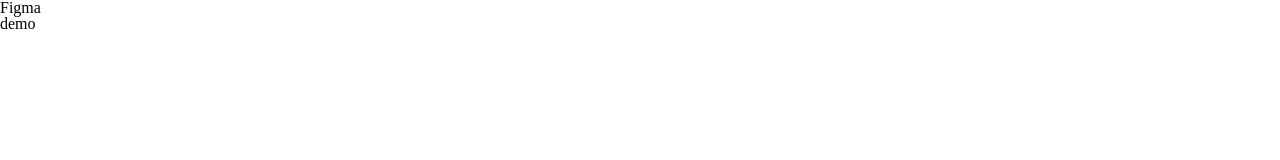
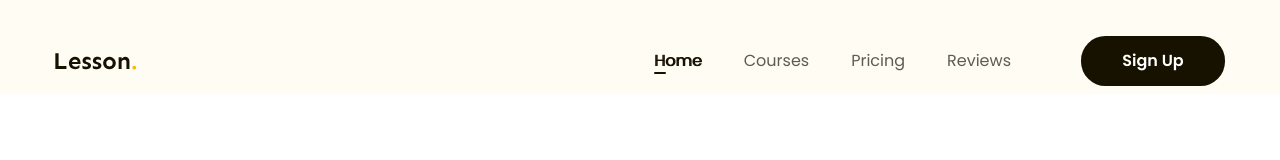
Before and after one commit to hoanganh2kk2/figma-to-html, a plain HTML site: page index.html in a window 1280 px wide. Shown: the top 160 px of the page. Drawn offline with Linux system fonts and the light colour scheme.

Commit message:
p3 làm phần header

```diff
--- a/assets/css/style.css
+++ b/assets/css/style.css
@@ -6,6 +6,90 @@ html {
   font-size: 62.5%;
 }
 
+/* Khôi phục lại mặc định cỡ chữ theo rem */
 body {
   font-size: 1.6rem;
+  font-family: "Poppins", sans-serif;
 }
+/* =================common================== */
+a {
+  text-decoration: none;
+}
+
+.btn {
+  display: inline-block;
+  min-width: 118px;
+  padding: 0 16px;
+  line-height: 50px;
+  color: #fff;
+  font-weight: 600;
+  font-size: 1.6rem;
+  text-align: center;
+  border-radius: 24.5px;
+  background: #171100;
+}
+
+.main-content {
+  width: 1170px;
+  max-width: calc(100% - 48px);
+  margin-left: auto;
+  margin-right: auto;
+}
+
+/* ===================header================== */
+.header {
+  background: #FFFCF4;
+}
+
+.header.fixed {
+  position: sticky;
+  top: -28px;
+}
+
+.header .body {
+  display: flex;
+  align-items: center;
+  padding: 36px 0 8px;
+}
+
+.nav {
+  margin-left: auto;
+}
+
+.nav ul {
+  display: flex;
+}
+
+.nav a {
+  color: #5f5b53;
+  font-size: 1.6rem;
+  padding: 8px 21px;
+  position: relative;
+}
+
+.nav li.active a,
+.nav a:hover {
+  color: #171100;
+  /* font-weight: 600; */
+  text-shadow: 1px 0 0 currentColor;
+}
+
+.nav li.active a::after {
+  position: absolute;
+  left: 21px;
+  bottom: 6px;
+  display: block;
+  content: "";
+  width: 12px;
+  height: 2px;
+  border-radius: 1px;
+  background: #171100;
+}
+
+.header .btn-sign-up {
+  min-width: 144px;
+}
+
+.header .action {
+  margin-left: 49px;
+}
--- a/index.html
+++ b/index.html
@@ -3,6 +3,13 @@
   <head>
     <meta charset="UTF-8" />
     <meta name="viewport" content="width=device-width, initial-scale=1.0" />
+    <!-- emed font -->
+    <link rel="preconnect" href="https://fonts.googleapis.com" />
+    <link rel="preconnect" href="https://fonts.gstatic.com" crossorigin />
+    <link
+      href="https://fonts.googleapis.com/css2?family=Poppins:ital,wght@0,100;0,200;0,300;0,400;0,500;0,600;0,700;0,800;0,900;1,100;1,200;1,300;1,400;1,500;1,600;1,700;1,800;1,900&family=Sen:wght@400..800&display=swap"
+      rel="stylesheet"
+    />
     <!-- reset css -->
     <link rel="stylesheet" href="./assets/css/reset.css" />
 
@@ -10,8 +17,37 @@
     <link rel="stylesheet" href="./assets/css/style.css" />
     <title>Figma to HTML</title>
   </head>
-  <body>
-    <h1>Figma</h1>
-    <h2>demo</h2>
+
+  <body style="height: 10000px">
+    <!-- header -->
+    <header class="header fixed">
+      <div class="main-content">
+        <div class="body">
+          <!-- logo -->
+          <img src="./assets/img/logo.svg" alt="Lesson." class="logo" />
+          <!-- nav -->
+          <nav class="nav">
+            <ul>
+              <li class="active">
+                <a href="#!">Home</a>
+              </li>
+              <li>
+                <a href="#!">Courses</a>
+              </li>
+              <li>
+                <a href="#!">Pricing</a>
+              </li>
+              <li>
+                <a href="#!">Reviews</a>
+              </li>
+            </ul>
+          </nav>
+          <!-- btn action -->
+          <div class="action">
+            <a href="#!" class="btn btn-sign-up">Sign Up</a>
+          </div>
+        </div>
+      </div>
+    </header>
   </body>
 </html>
```
Also changed, not shown: assets/img/logo.svg (added).
